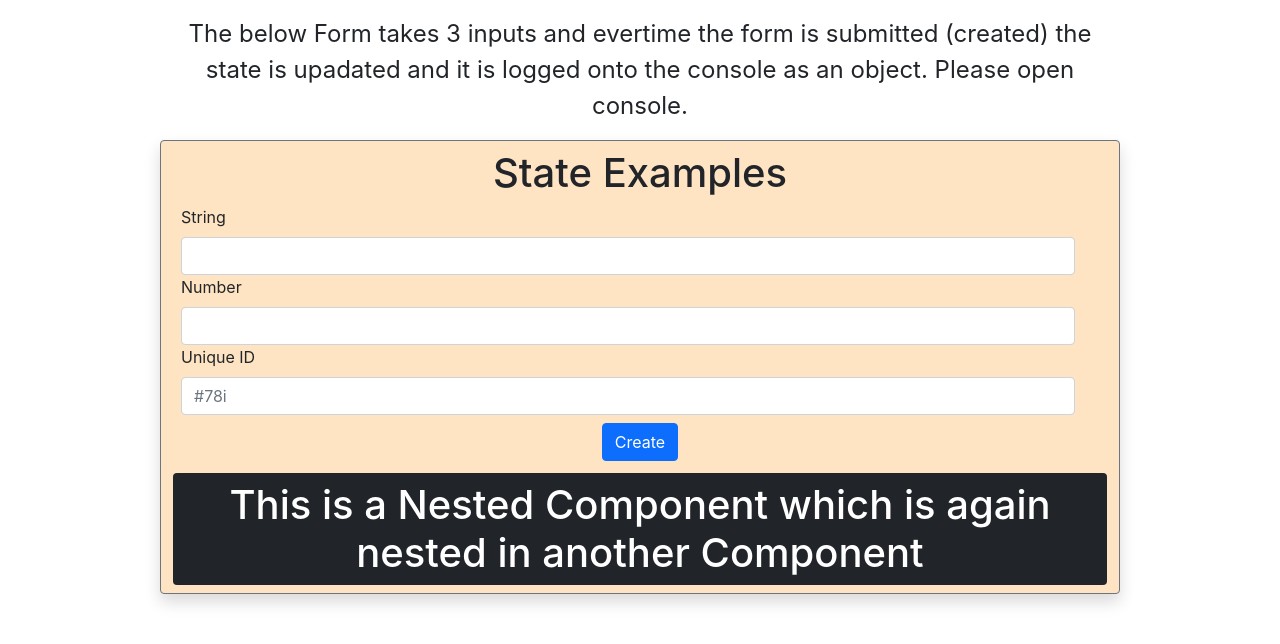
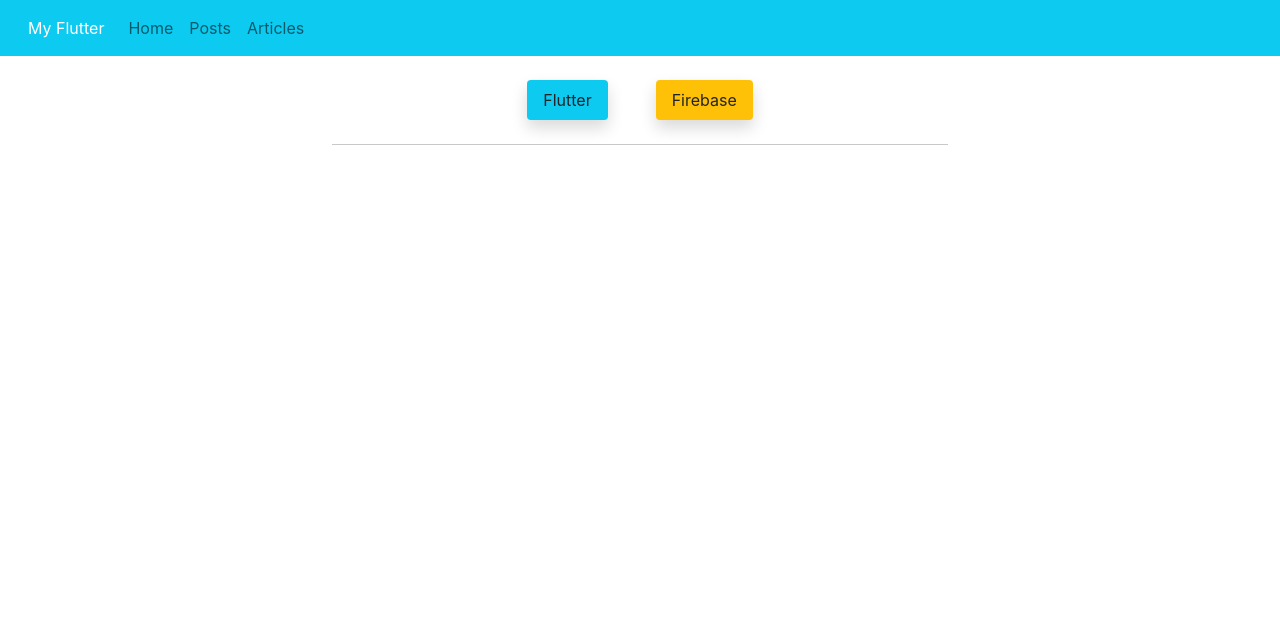
Before and after one commit to rajenderK7/react_training_practice, a React (Create React App) app: page /articles in a window 1280 px wide. Shown: the top 644 px of the page. Built offline with nearby package versions, Linux system fonts and the light colour scheme.

Commit message:
ass -3 progress

```diff
--- a/package.json
+++ b/package.json
@@ -8,6 +8,7 @@
     "@testing-library/user-event": "^13.5.0",
     "react": "^17.0.2",
     "react-dom": "^17.0.2",
+    "react-router-dom": "^6.2.1",
     "react-scripts": "5.0.0",
     "web-vitals": "^2.1.3"
   },
--- a/src/App.js
+++ b/src/App.js
@@ -1,17 +1,68 @@
 import "./App.css";
-import Assignment2a from "./components/react-training/Assignment2a";
+// import Assignment2a from "./components/react-training/Assignment2a";
+import { Routes, Route, Link } from "react-router-dom";
+import Ass3Home from "./components/assignment3/pages/Ass3Home";
+import Ass3Posts from "./components/assignment3/pages/Ass3Posts";
+import Ass3Articles from "./components/assignment3/pages/Ass3Articles";
+import Ass3Flutter from "./components/assignment3/pages/Ass3Flutter";
+import Ass3Firebase from "./components/assignment3/pages/Ass3Firebase";
 
 function App() {
   return (
-    <div className="App">
+    <div classNameName="App">
       {/* <MainScreen></MainScreen> */}
       {/* <Assignment1a></Assignment1a> */}
-      <p className="container w-75 para my-3" style={{ fontSize: "1.5rem" }}>
+      {/* <p classNameName="container w-75 para my-3" style={{ fontSize: "1.5rem" }}>
         The below Form takes 3 inputs and evertime the form is submitted
         (created) the state is upadated and it is logged onto the console as an
         object. Please open console.
       </p>
-      <Assignment2a></Assignment2a>
+      <Assignment2a></Assignment2a> */}
+      <nav className="navbar navbar-expand-lg navbar-light bg-info">
+        <div className="container-fluid">
+          <Link className="nav-link text-white title" to="">
+            My Flutter
+          </Link>
+          <button
+            className="navbar-toggler"
+            type="button"
+            data-bs-toggle="collapse"
+            data-bs-target="#navbarSupportedContent"
+            aria-controls="navbarSupportedContent"
+            aria-expanded="false"
+            aria-label="Toggle navigation"
+          >
+            <span className="navbar-toggler-icon"></span>
+          </button>
+          <div className="collapse navbar-collapse" id="navbarSupportedContent">
+            <ul className="navbar-nav me-auto mb-2 mb-lg-0">
+              <li className="nav-item">
+                <Link className="nav-link" to="">
+                  Home
+                </Link>
+              </li>
+              <li className="nav-item">
+                <Link className="nav-link" to="posts">
+                  Posts
+                </Link>
+              </li>
+              <li className="nav-item">
+                <Link className="nav-link" to="articles">
+                  Articles
+                </Link>
+              </li>
+            </ul>
+          </div>
+        </div>
+      </nav>
+      <Routes>
+        <Route path="" element={<Ass3Home />}></Route>
+        <Route path="posts" element={<Ass3Posts />}></Route>
+        <Route path="articles" element={<Ass3Articles />}>
+          <Route path="flutter" element={<Ass3Flutter />}></Route>
+          <Route path="firebase" element={<Ass3Firebase />}></Route>
+        </Route>
+      </Routes>
     </div>
   );
 }
--- /dev/null
+++ b/src/components/assignment3/Assignment3.js
@@ -0,0 +1,5 @@
+function Assignment3() {
+  return <div></div>;
+}
+
+export default Assignment3;
--- /dev/null
+++ b/src/components/assignment3/pages/Ass3Articles.js
@@ -0,0 +1,34 @@
+import { Link, Outlet } from "react-router-dom";
+
+function Ass3Articles() {
+  return (
+    <div className="mt-3">
+      <div className="container w-50 bg-white">
+        <ul class="nav nav-pills  justify-content-center">
+          <li class="nav-item">
+            <Link
+              className="mx-4 my-2 bg-info shadow text-dark nav-link"
+              to="flutter"
+            >
+              Flutter
+            </Link>
+          </li>
+          <li class="nav-item">
+            <Link
+              className="mx-4 my-2 bg-warning shadow text-dark nav-link"
+              to="firebase"
+            >
+              Firebase
+            </Link>
+          </li>
+        </ul>
+        <hr></hr>
+      </div>
+      <div className="mt-4">
+        <Outlet></Outlet>
+      </div>
+    </div>
+  );
+}
+
+export default Ass3Articles;
--- /dev/null
+++ b/src/components/assignment3/pages/Ass3Firebase.js
@@ -0,0 +1,9 @@
+function Ass3Firebase() {
+  return (
+    <div className="container mx-auto text-center">
+      <h1>Firebase</h1>
+    </div>
+  );
+}
+
+export default Ass3Firebase;
--- /dev/null
+++ b/src/components/assignment3/pages/Ass3Flutter.js
@@ -0,0 +1,9 @@
+function Ass3Flutter() {
+  return (
+    <div className="container mx-auto text-center">
+      <h1>Flutter</h1>
+    </div>
+  );
+}
+
+export default Ass3Flutter;
--- /dev/null
+++ b/src/components/assignment3/pages/Ass3Home.js
@@ -0,0 +1,9 @@
+function Ass3Home() {
+  return (
+    <div className="container text-center">
+      <div>Home</div>
+    </div>
+  );
+}
+
+export default Ass3Home;
--- /dev/null
+++ b/src/components/assignment3/pages/Ass3Posts.js
@@ -0,0 +1,5 @@
+function Ass3Posts() {
+  return <div>Posts</div>;
+}
+
+export default Ass3Posts;
--- a/src/index.js
+++ b/src/index.js
@@ -1,14 +1,17 @@
-import React from 'react';
-import ReactDOM from 'react-dom';
-import './index.css';
-import App from './App';
-import reportWebVitals from './reportWebVitals';
+import React from "react";
+import ReactDOM from "react-dom";
+import "./index.css";
+import App from "./App";
+import { BrowserRouter } from "react-router-dom";
+import reportWebVitals from "./reportWebVitals";
 
 ReactDOM.render(
   <React.StrictMode>
-    <App />
+    <BrowserRouter>
+      <App />
+    </BrowserRouter>
   </React.StrictMode>,
-  document.getElementById('root')
+  document.getElementById("root")
 );
 
 // If you want to start measuring performance in your app, pass a function
```
Also changed, not shown: 1 other file (tests, documents, lock files or other folders).
